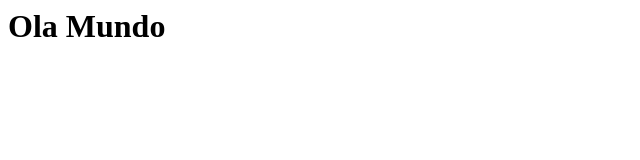
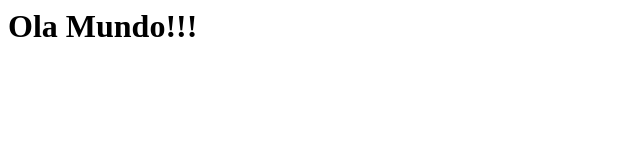
Before and after one commit to fc-teste/fc-gitflow, a plain HTML site: page index.html in a window 1280 px wide. Shown: the full height of the page, 0-640 px from the left. Drawn offline with Linux system fonts and the light colour scheme.

Commit message:
fix exclamation

```diff
--- a/index.html
+++ b/index.html
@@ -1 +1 @@
-<h1>Ola Mundo</h1>
+<h1>Ola Mundo!!!</h1>
```
